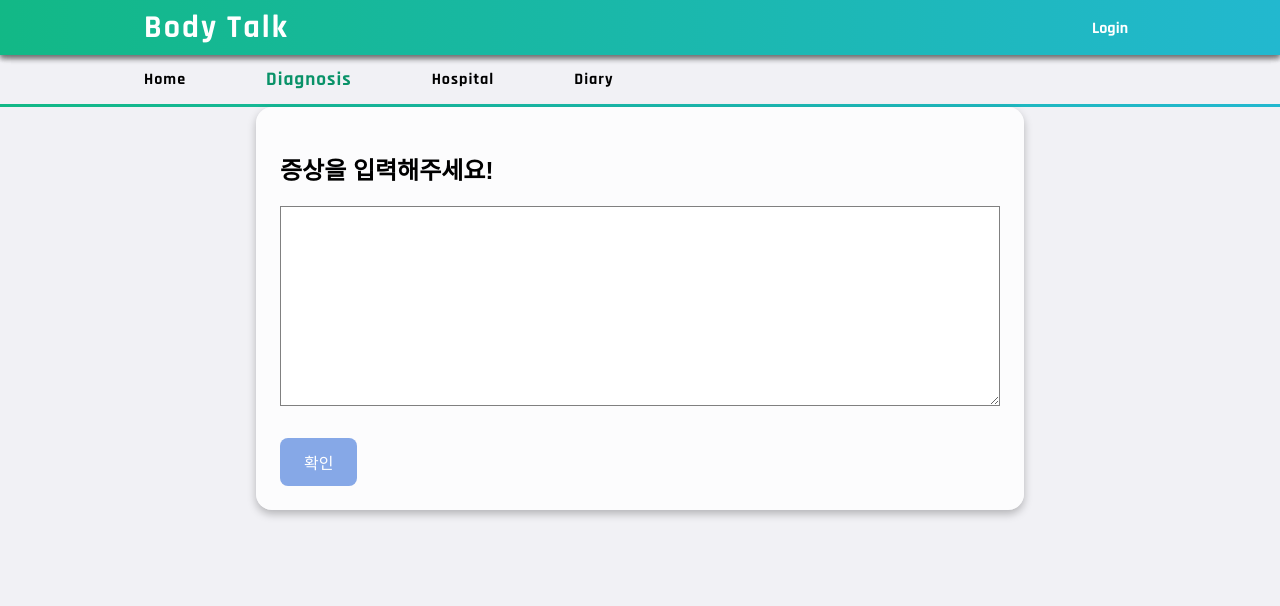
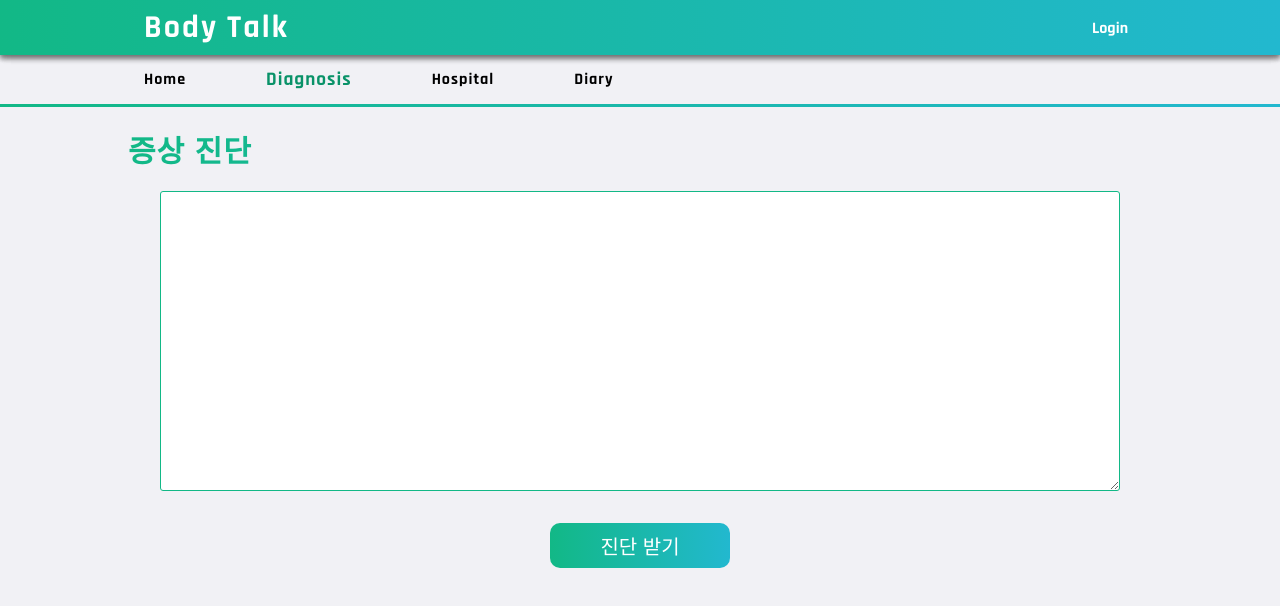
Before and after one commit to dhktjr0204/BodyTalk-Frontend, a React app: page /medi in a window 1280 px wide. Shown: the top 606 px of the page. Built offline with nearby package versions, Linux system fonts and the light colour scheme; no server answers.

Commit message:
진단페이지 수정

```diff
--- a/src/components/Diagnosis/DiagnosisButton.jsx
+++ b/src/components/Diagnosis/DiagnosisButton.jsx
@@ -3,19 +3,23 @@ import React from 'react';
 import styled from 'styled-components';
 import { useNavigate } from "react-router-dom";
 import { remove } from 'react-cookies';
+import oc from 'open-color';
 
 const Button = styled.button`
-  background-color: #86A8E7;
+  padding: 8px 50px;
+  color: #FFFFFF;
   border: none;
-  color: white;
-  padding: 12px 24px;
-  text-align: center;
-  text-decoration: none;
-  display: inline-block;
-  font-size: 16px;
-  border-radius: 8px;
+  border-radius: 10px;
+  font-size: 20px;
   cursor: pointer;
   margin-top: 16px;
+  background: linear-gradient(to right, ${oc.teal[6]}, ${oc.cyan[5]});
+  align: center;
+
+  &:hover {
+    /* 클릭시 아래로 미세하게 움직임 */
+    transform: translateY(3px);
+}
 `;
 
 const DiagnosisButton = ({inputText,setIsLoading,setDiagnosis}) =>{
@@ -75,7 +79,7 @@ const DiagnosisButton = ({inputText,setIsLoading,setDiagnosis}) =>{
     };
 
     return(
-        <Button onClick={handleSubmit}>확인</Button>
+        <Button onClick={handleSubmit}>진단 받기</Button>
     )
 }
 export default DiagnosisButton;
--- /dev/null
+++ b/src/components/Loading/Loading.jsx
@@ -0,0 +1,13 @@
+import React from 'react';
+import {Oval, TailSpin} from "react-loader-spinner";
+
+function Loding ()
+    {
+        return (
+            <>
+                <TailSpin color="#38d9a9" height={200} width={200} strokeWidth={2} background-color="#c4c4c4" />
+            </>
+
+        ) ;
+    };
+export default Loding;
--- a/src/pages/Diagnosis.jsx
+++ b/src/pages/Diagnosis.jsx
@@ -1,30 +1,57 @@
 import DiagnosisButton from 'components/Diagnosis/DiagnosisButton';
 import DiagnosisDetail from 'components/Diagnosis/DiagnosisDetail';
 import { DiagnosisMenu } from 'components/MenuBar';
+import Loading from 'components/Loading/Loading'
 import React, { useEffect, useState } from 'react';
 import styled from 'styled-components';
+import oc from 'open-color';
 
 const CenterWrapper = styled.div`
-  width: 60%;
+  width: 75%;
   margin: auto;
-  background-color: rgba(255, 255, 255, 0.8);
-  padding: 24px;
-  border-radius: 16px;
-  box-shadow: 0px 4px 8px rgba(0, 0, 0, 0.25);
 `;
 
 
 const TextInput = styled.textarea`
-  font-size: 18px;
+  font-size: 25px;
   margin-bottom: 16px;
-  border: 1px solid gray;
+  border: 1px solid ${oc.teal[6]};
   padding: 24px;
   display: flex;
   align-items: flex-start;
   width: 100%;
-  height: 200px;
+  height: 300px;
   white-space: pre-wrap;
+  border-radius: 3px;
   overflow-wrap: break-word;
+
+  &:focus {
+    border-color: ${oc.teal[6]};
+    box-shadow: 0 0 5px ${oc.teal[6]};
+    outline: none;
+  }
+`;
+
+const Text = styled.div`
+    font-size: 30px;
+    color: transparent;
+    letter-spacing: 1px;
+    font-family: 'NanumGothic', sans-serif;
+    width: 80%;
+    margin: 0 auto;
+    margin-top: 20px;
+    margin-bottom: 20px;
+    font-weight: bold;
+    background: linear-gradient(to right, ${oc.teal[6]}, ${oc.cyan[5]});
+    -webkit-background-clip: text; /* Safari */
+    -webkit-text-fill-color: transparent; /* Safari */
+`;
+
+const Wrapper = styled.div`
+  display: flex;
+  justify-content: center;
+  align-items: center;
+  margin-top: 16px;
 `;
 
 const Diagnosis = () => {
@@ -73,19 +100,23 @@ const Diagnosis = () => {
   <div>
     <br></br><br></br><br></br>
     <DiagnosisMenu></DiagnosisMenu>
+    <Text>증상 진단</Text>
     <CenterWrapper>
       {isLoading ? (
-        <div>
-        <span>Loading...</span>
-        </div>
+        <Wrapper>
+          <Loading></Loading>
+        </Wrapper>
         ):(
         <div>
-        <h2>증상을 입력해주세요!</h2>
-        <TextInput type="text" value={inputText} onChange={(e) => handleInputChange(e.target.value)}></TextInput>
-        <DiagnosisButton inputText={inputText} setIsLoading={setIsLoading} setDiagnosis={setDiagnosis}>진단받기</DiagnosisButton>
-         </div>
+          <TextInput type="text" value={inputText} onChange={(e) => handleInputChange(e.target.value)}></TextInput>
+
+          <Wrapper>
+            <DiagnosisButton inputText={inputText} setIsLoading={setIsLoading} setDiagnosis={setDiagnosis}></DiagnosisButton>
+          </Wrapper>
+        </div>
          )}
     </CenterWrapper>
+
 </div>
 );
 };
```
